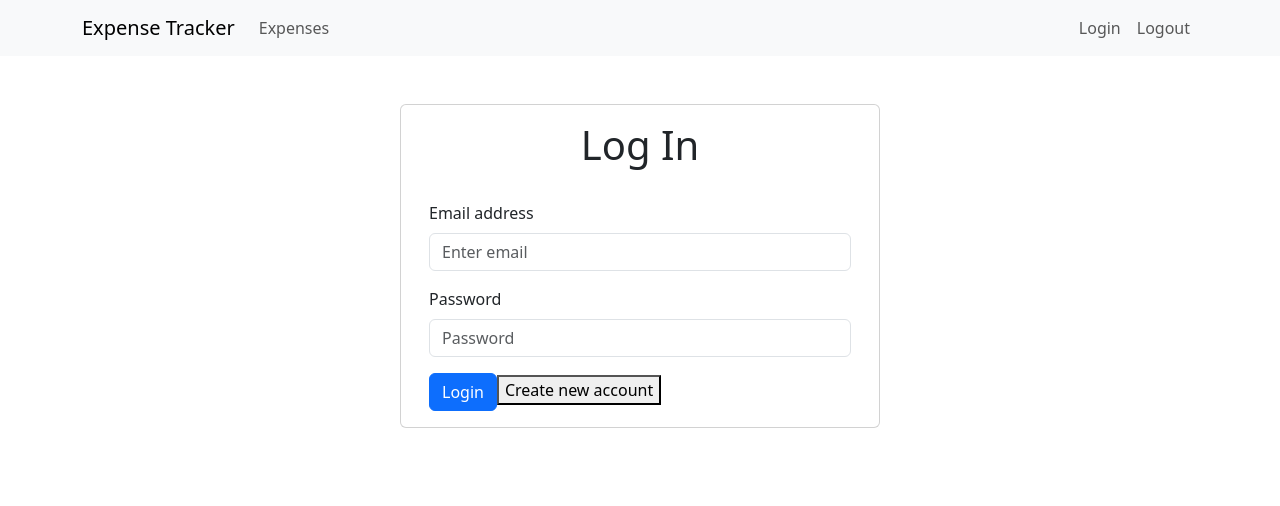
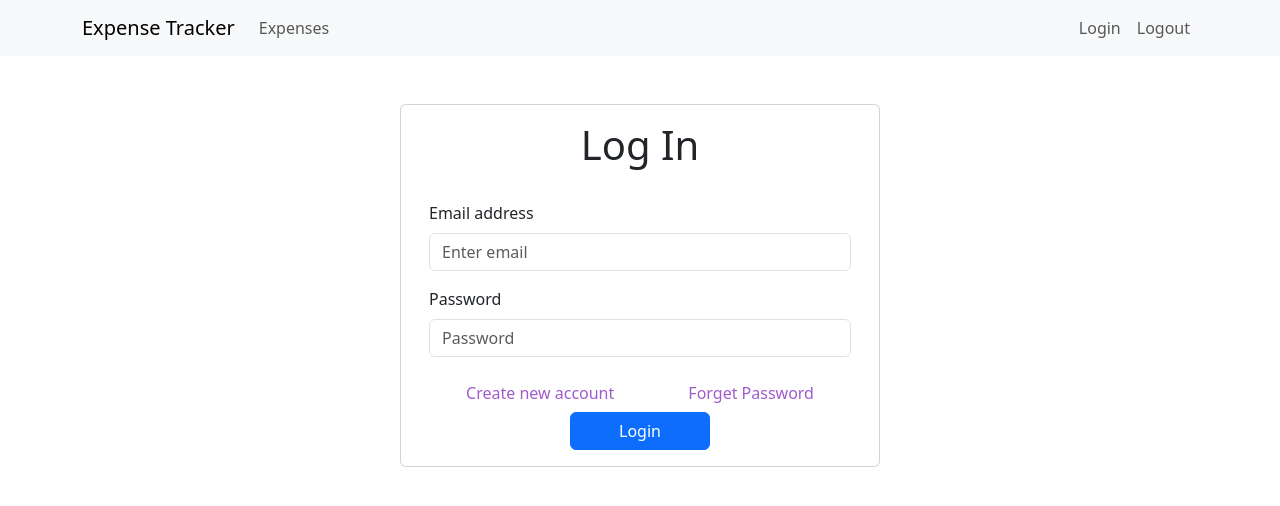
Before and after one commit to ranvijay18/Expense-Tracker-App, a React (Create React App) app in the folder expense-tracker/: page /auth in a window 1280 px wide. Both pictures are taken after a click on the button "Login with existing account". Shown: the top 506 px of the page. Built offline with nearby package versions, Linux system fonts and the light colour scheme.

Commit message:
forget password

```diff
--- /dev/null
+++ b/expense-tracker/src/components/AuthForm/AuthForm.css
@@ -0,0 +1,25 @@
+.toggle {
+    margin-top: 1rem;
+    background-color: transparent;
+    color: #9f5ccc;
+    border: none;
+    padding: 0.15rem 1.5rem;
+  }
+
+.toggle:hover {
+    background-color: transparent;
+    color: #ae82cc;
+  }
+
+.extra-actions{
+    display: flex;
+    justify-content: space-around;
+    text-align: center;
+    align-items: center;
+    margin-top: -10px;
+}
+
+
+.action-btn{
+    padding: 0px 20px;
+}
--- a/expense-tracker/src/components/AuthForm/AuthForm.js
+++ b/expense-tracker/src/components/AuthForm/AuthForm.js
@@ -2,18 +2,21 @@ import { useState } from "react";
 import { useRef } from 'react';
 import Button from 'react-bootstrap/Button';
 import Form from 'react-bootstrap/Form';
-import { Link, useNavigate } from "react-router-dom";
+import { useNavigate } from "react-router-dom";
+import './AuthForm.css'
 
 
 
 const AuthForm = () => {
 
     const [isLogin, setIsLogin] = useState(false);
+    const [isForgetPassword, setIsForgetPassword] = useState(false);
     const navigate = useNavigate()
 
     const emailRef = useRef();
     const passwordRef = useRef();
     const confirmPasswordRef = useRef();
+    const emailForgetPasswordRef = useRef();
 
 
     const switchAuthModeHandler = () => {
@@ -75,7 +78,10 @@ const AuthForm = () => {
         }
       }).then(res => {
         if(res.ok){
-             res.json().then((data) => navigate('/expenses'))
+             res.json().then((data) => {
+              localStorage.setItem('token',data.idToken);
+              navigate('/expenses')
+            })
         }else{
 
           return res.json().then(data => alert(data.error.message))
@@ -90,11 +96,38 @@ const AuthForm = () => {
     }
 
 
+    const forgetPasswordHandler = (e) => {
+
+      e.preventDefault();
+
+         const email = emailForgetPasswordRef.current.value;
+         fetch('https://identitytoolkit.googleapis.com/v1/accounts:sendOobCode?key=AIzaSyAWnTSSM62-LxPcuSBx2HBV5wVcYcp6138',{
+          method:'POST',
+          body:JSON.stringify({
+            requestType:"PASSWORD_RESET",
+            email: email,
+          }),
+          headers: {
+            'Content-Type': 'application/json'
+          }
+        }).then(res => {
+          if(res.ok){
+               res.json().then((data) => alert('Reset Paaword Link is sent to your email please check'))
+          }else{
+
+            return res.json().then(data => alert(data.error.message))
+
+          }
+        }).catch(err => {
+          console.log(err);
+        })
+    }
+
+
     return(
         <>
+        {!isForgetPassword &&
         <div>
-
-        </div>
         <div className='d-flex justify-content-center align-items-center'>
 
         <div className='container card m-5' style={{ width: "30rem"}}>
@@ -114,10 +147,7 @@ const AuthForm = () => {
         <Form.Label>Confirm Password</Form.Label>
         <Form.Control type="password" placeholder="Confirm Password" ref={confirmPasswordRef}/>
       </Form.Group> : ''}
-
-      <Button variant="primary" onClick={handleSubmit}>
-      {isLogin ? 'Login' : 'Sign Up'}
-      </Button>
+       <div className='extra-actions'>
       <button
             type='button'
             className='toggle'
@@ -125,10 +155,48 @@ const AuthForm = () => {
           >
             {isLogin ? 'Create new account' : 'Login with existing account'}
        </button>
+       {isLogin &&
+       <button
+            type='button'
+            className='toggle'
+            onClick={() => setIsForgetPassword(true)}
+          >
+            Forget Password
+       </button>}
+       </div>
+      <div className="text-center">
+      <Button variant="primary" onClick={handleSubmit} className="action-btn px-5 mt-1">
+      {isLogin ? 'Login' : 'Sign Up'}
+      </Button>
+      </div>
     </Form>
         </div>
 
         </div>
+        </div>
+        }
+
+        {isForgetPassword &&
+        <div>
+          <div className='d-flex justify-content-center align-items-center'>
+          <div className='container card m-5' style={{ width: "30rem"}}>
+                <h1 className='text-center m-3'>Forget Password</h1>
+                  <Form className='m-3'>
+                  <Form.Group className="mb-3">
+                  <Form.Label>Email address</Form.Label>
+                  <Form.Control type="email" placeholder="Enter email" ref={emailForgetPasswordRef}/>
+                  </Form.Group>
+
+          <div className="text-center">
+                      <Button variant="primary" onClick={forgetPasswordHandler} className="action-btn px-5 mt-1">
+                    Send Link
+                </Button>
+           </div>
+              </Form>
+               </div>
+          </div>
+          </div>
+        }
         </>
     )
 }
--- a/expense-tracker/src/components/Header/Header.js
+++ b/expense-tracker/src/components/Header/Header.js
@@ -1,9 +1,12 @@
 import Container from 'react-bootstrap/Container';
 import Nav from 'react-bootstrap/Nav';
 import Navbar from 'react-bootstrap/Navbar';
-import NavDropdown from 'react-bootstrap/NavDropdown';
 
 function Header() {
+
+  const handleLogout = () => {
+   localStorage.removeItem('token')
+  }
   return (
     <Navbar collapseOnSelect expand="lg" className="bg-body-tertiary">
       <Container>
@@ -11,11 +14,11 @@ function Header() {
         <Navbar.Toggle aria-controls="responsive-navbar-nav" />
         <Navbar.Collapse id="responsive-navbar-nav">
           <Nav className="me-auto">
-            <Nav.Link href="#features">Expenses</Nav.Link>
+            <Nav.Link href="/expenses">Expenses</Nav.Link>
           </Nav>
           <Nav>
-            <Nav.Link href="#deets">Login</Nav.Link>
-            <Nav.Link href="/auth">Logout</Nav.Link>
+            <Nav.Link href="/auth">Login</Nav.Link>
+            <Nav.Link href="/auth" onClick={handleLogout}>Logout</Nav.Link>
           </Nav>
         </Navbar.Collapse>
       </Container>
```
